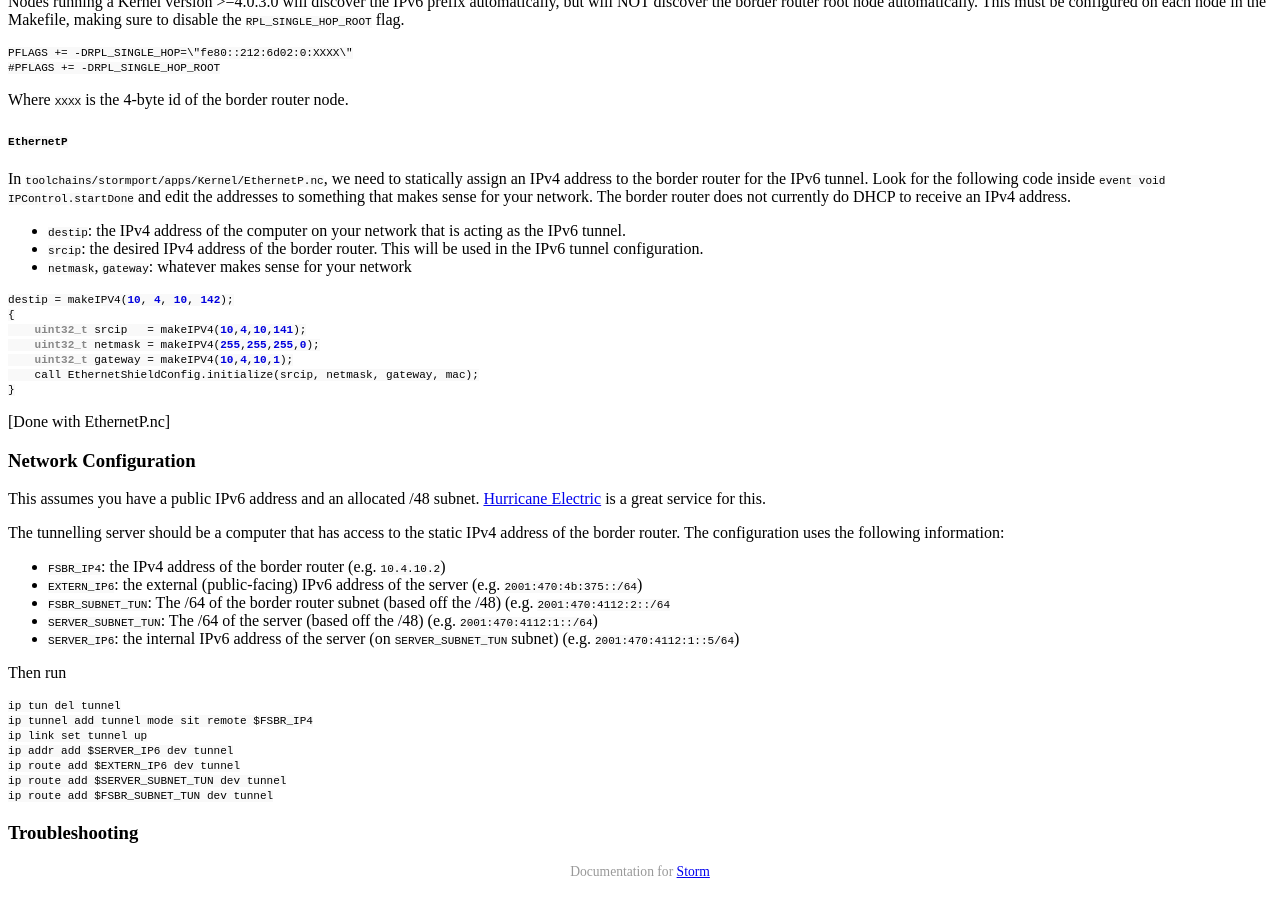
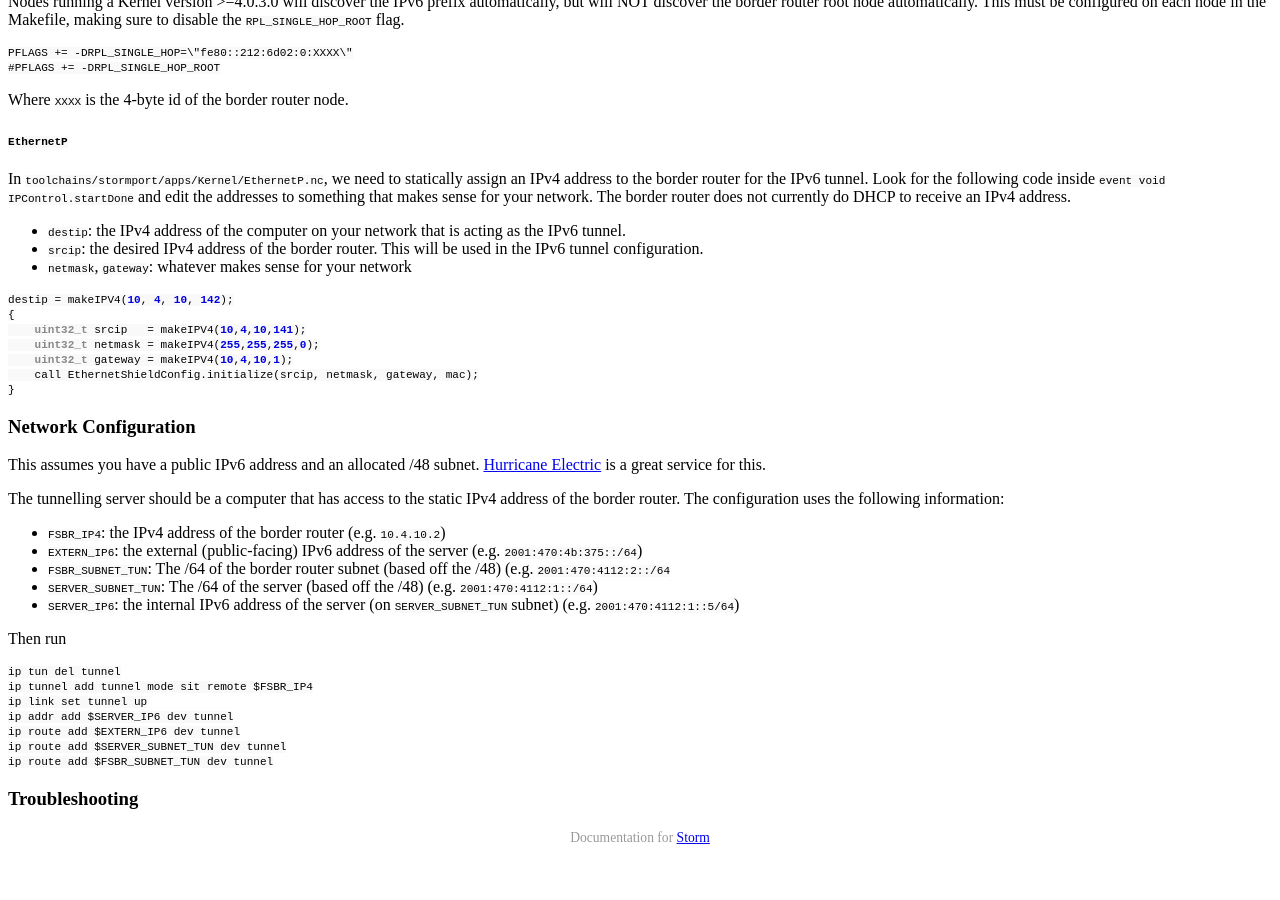
Before and after one commit to SoftwareDefinedBuildings/storm, a Jekyll site: the page built from docs/_posts/2015-06-02-borderrouter.md, in a window 1280 px wide and 900 px high, scrolled down 1171 px. Built offline with Jekyll 4.4.1, drawn with Linux system fonts in a browser that asks for light colours; Markdown is read by kramdown in place of the engine named in the settings; a style sheet for code colours, icons or effects is not loaded; after the commit the page ends 2037 px from its top, so only the background shows below that.

Commit message:
fix links

````diff
--- a/docs/_posts/2015-06-02-borderrouter.md
+++ b/docs/_posts/2015-06-02-borderrouter.md
@@ -101,8 +101,6 @@ destip = makeIPV4(10, 4, 10, 142);
 }
 ```
 
-[Done with EthernetP.nc]
-
 ### <a name="network"> Network Configuration
 
 This assumes you have a public IPv6 address and an allocated /48 subnet. [Hurricane
````
